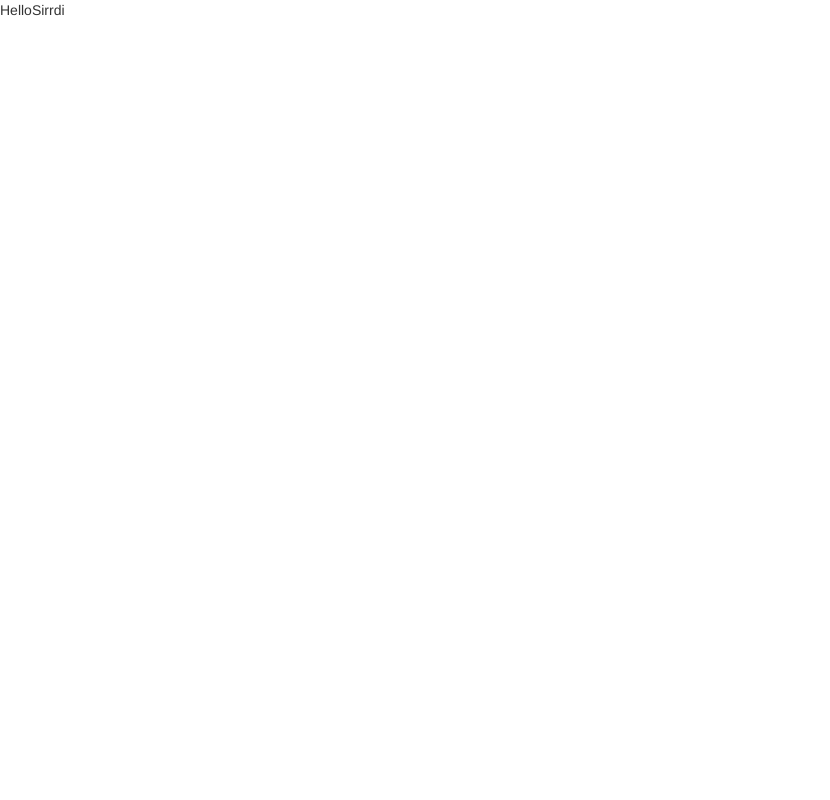
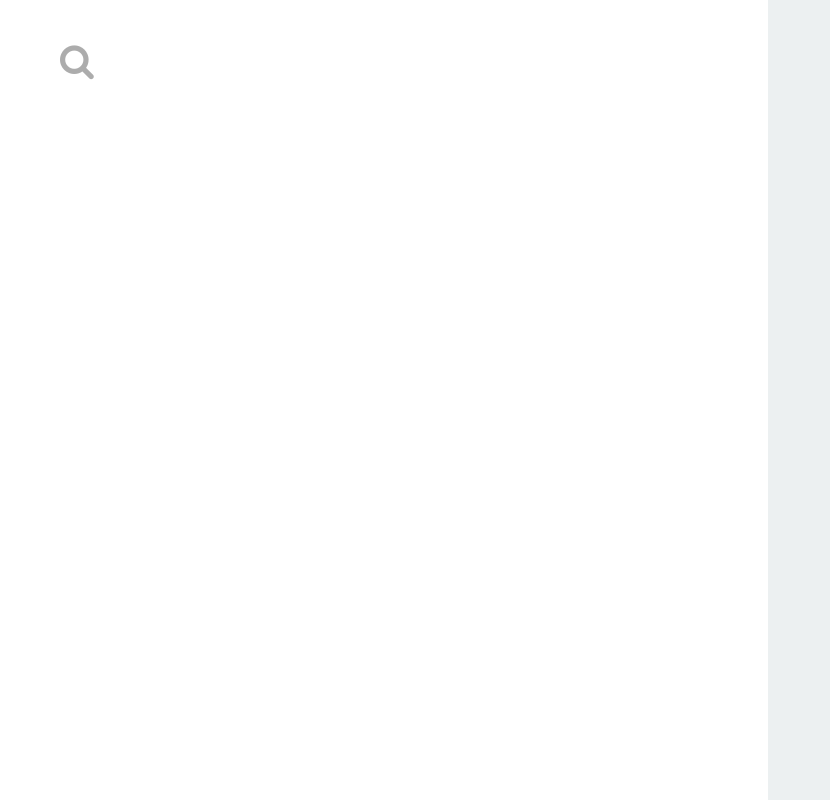
Before and after one commit to JefGreen/react-gifs, a React app: page / in a window 1280 px wide. Shown: the whole page, without its empty margins (0-830 px from the left). Built offline with nearby package versions, Linux system fonts and the light colour scheme.

Commit message:
Added search bar

```diff
--- a/src/components/app.jsx
+++ b/src/components/app.jsx
@@ -1,12 +1,18 @@
 import React, { Component } from 'react';
+
+import SearchBar from './search_bar.jsx';
 
 class App extends Component {
   render() {
     return (
       <div>
-        <div className="left-scene"></div>
+        <div className="left-scene">
+          <SearchBar />
+        </div>
         <div className="right-scene"></div>
       </div>
     );
   }
 }
+
+export default App;
--- /dev/null
+++ b/src/components/search_bar.jsx
@@ -0,0 +1,13 @@
+import React, { Component } from 'react';
+
+class SearchBar extends Component {
+  render() {
+    return (
+      <div>
+        <input type="text" className="form-control form-search"/>
+      </div>
+    );
+  }
+}
+
+export default SearchBar;
--- a/src/index.jsx
+++ b/src/index.jsx
@@ -2,6 +2,7 @@
 import ReactDOM from 'react-dom';
 
 import '../assets/stylesheets/application.scss';
+import App from './components/app.jsx';
 
 class Hello extends Component {
   constructor (props) {
@@ -33,5 +34,5 @@
 
 const root = document.getElementById('root');
 if (root) {
-  ReactDOM.render(<Hello name="Sirrdi" />, root);
+  ReactDOM.render(<App />, root);
 }
```
